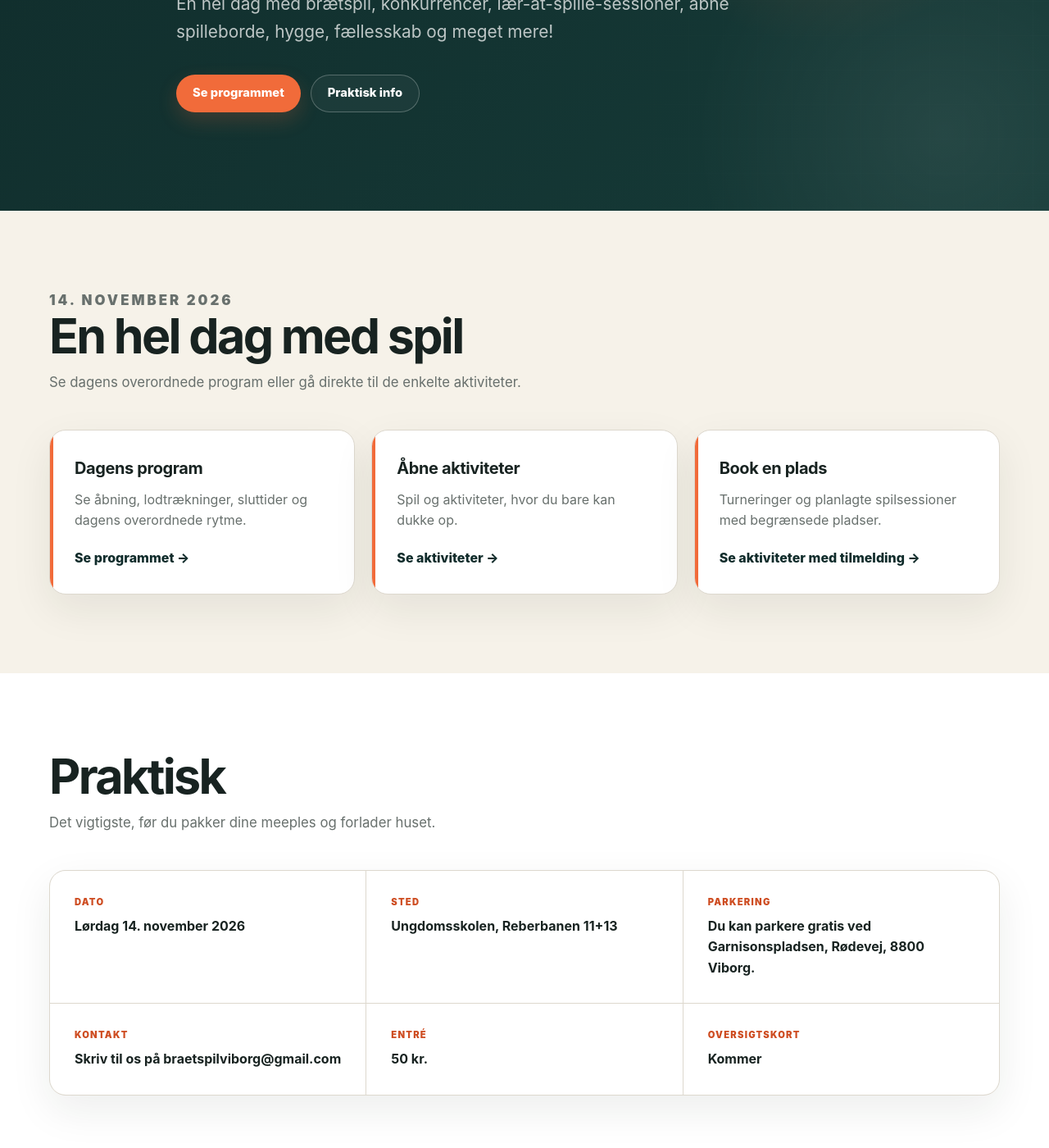
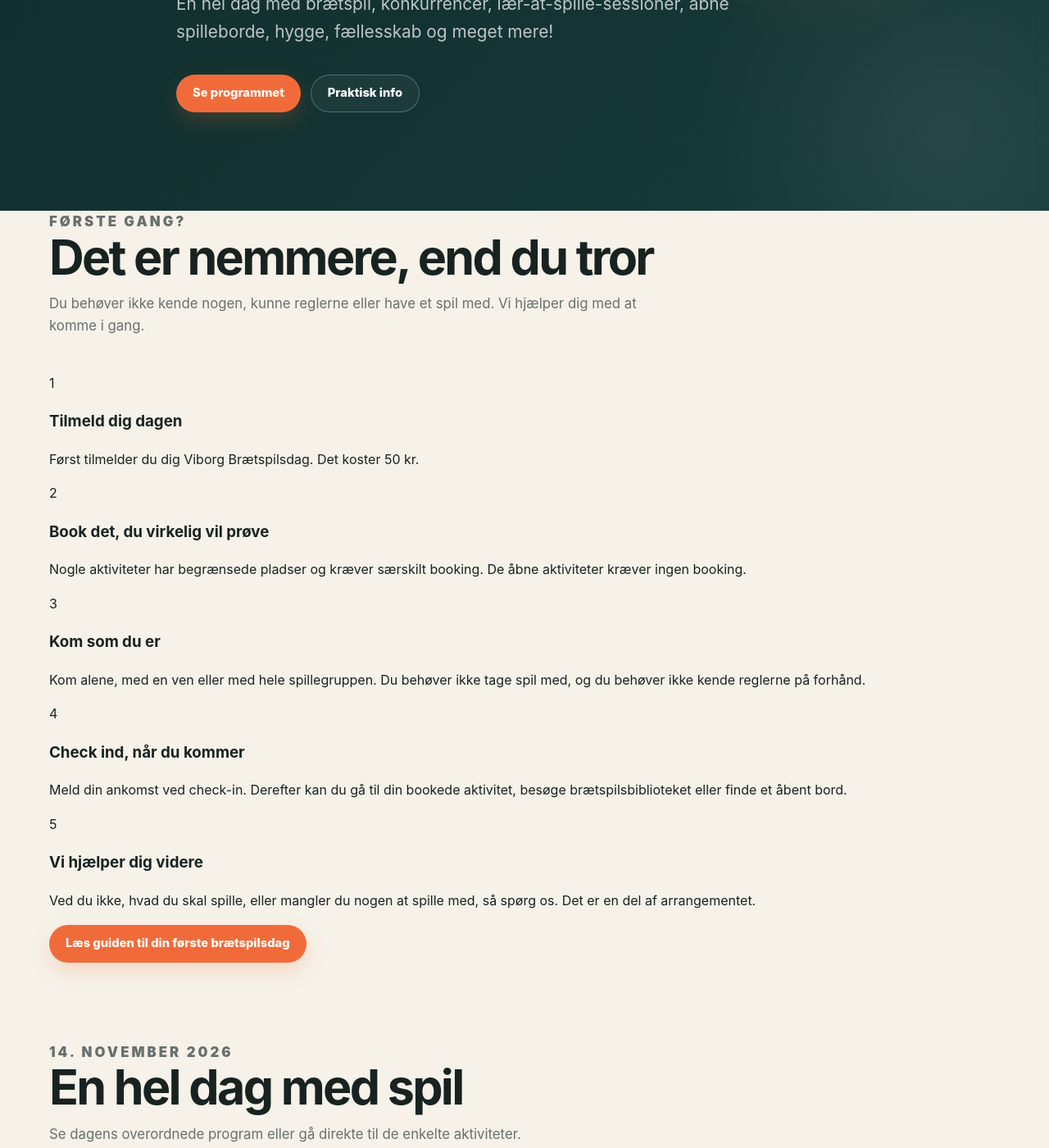
Before and after one commit to Andrejao/spilex, a Jekyll site: the page built from index.html, in a window 1280 px wide and 1400 px high, scrolled down 495 px. Shown: the whole window at 82% size. Built offline with Jekyll 4.4.1, drawn with Linux system fonts in a browser that asks for light colours.

Commit message:
Update index.html

```diff
--- a/index.html
+++ b/index.html
@@ -35,6 +35,87 @@ description: En hel dag med hygge og fællesskab i Viborg.
   </div>
 </section>
 
+
+<section class="first-time-home">
+  <div class="container">
+
+    <div class="section-heading">
+      <p class="eyebrow">Første gang?</p>
+      <h2>Det er nemmere, end du tror</h2>
+
+      <p>
+        Du behøver ikke kende nogen, kunne reglerne eller have et spil med.
+        Vi hjælper dig med at komme i gang.
+      </p>
+    </div>
+
+    <div class="first-time-steps">
+
+      <div class="first-time-step">
+        <span class="step-number">1</span>
+        <div>
+          <h3>Tilmeld dig dagen</h3>
+          <p>
+            Først tilmelder du dig Viborg Brætspilsdag. Det koster 50 kr.
+          </p>
+        </div>
+      </div>
+
+      <div class="first-time-step">
+        <span class="step-number">2</span>
+        <div>
+          <h3>Book det, du virkelig vil prøve</h3>
+          <p>
+            Nogle aktiviteter har begrænsede pladser og kræver særskilt booking.
+            De åbne aktiviteter kræver ingen booking.
+          </p>
+        </div>
+      </div>
+
+      <div class="first-time-step">
+        <span class="step-number">3</span>
+        <div>
+          <h3>Kom som du er</h3>
+          <p>
+            Kom alene, med en ven eller med hele spillegruppen. Du behøver ikke
+            tage spil med, og du behøver ikke kende reglerne på forhånd.
+          </p>
+        </div>
+      </div>
+
+      <div class="first-time-step">
+        <span class="step-number">4</span>
+        <div>
+          <h3>Check ind, når du kommer</h3>
+          <p>
+            Meld din ankomst ved check-in. Derefter kan du gå til din bookede
+            aktivitet, besøge brætspilsbiblioteket eller finde et åbent bord.
+          </p>
+        </div>
+      </div>
+
+      <div class="first-time-step">
+        <span class="step-number">5</span>
+        <div>
+          <h3>Vi hjælper dig videre</h3>
+          <p>
+            Ved du ikke, hvad du skal spille, eller mangler du nogen at spille
+            med, så spørg os. Det er en del af arrangementet.
+          </p>
+        </div>
+      </div>
+
+    </div>
+
+    <div class="first-time-home-actions">
+      <a class="button button-primary"
+         href="{{ '/foerste-gang/' | relative_url }}">
+        Læs guiden til din første brætspilsdag
+      </a>
+    </div>
+
+  </div>
+</section>
 
 <section class="section" id="program">
 
```
